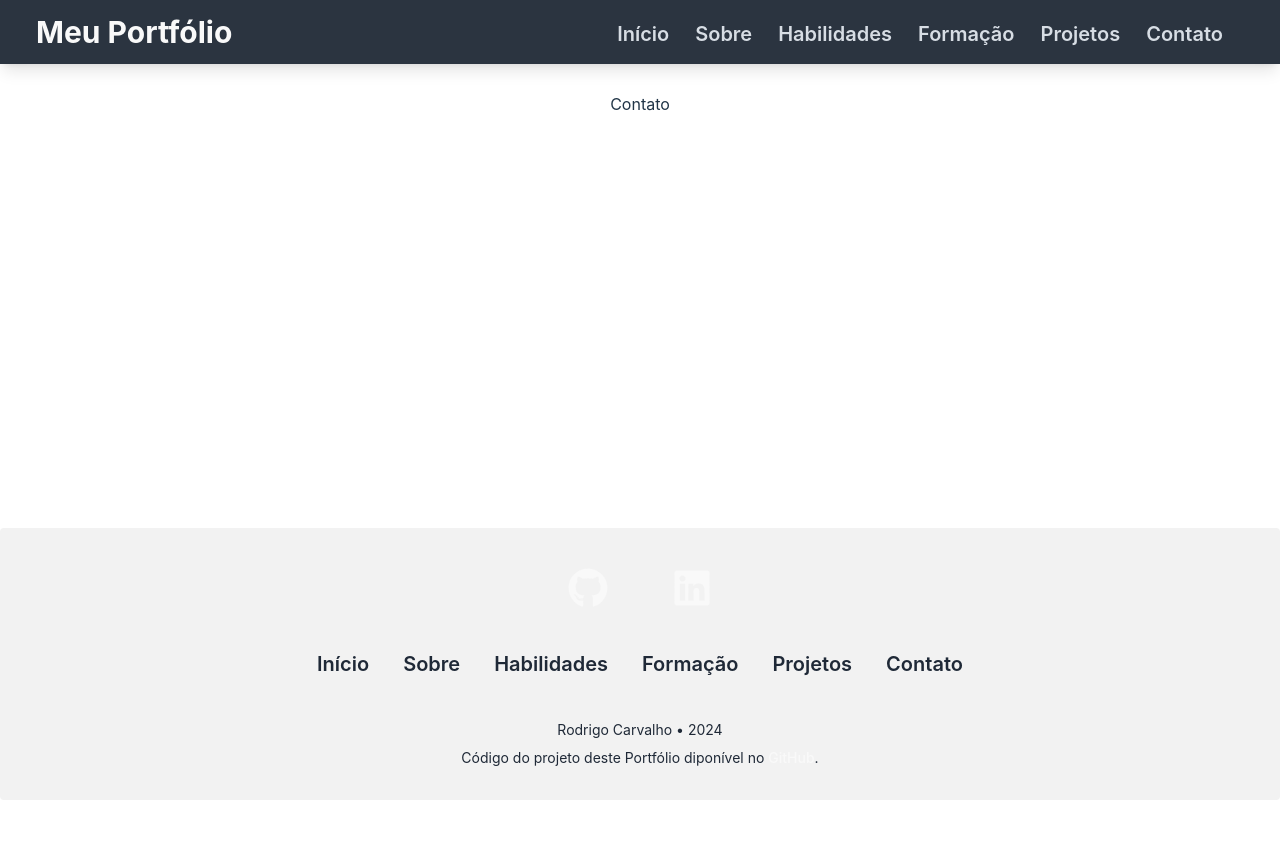
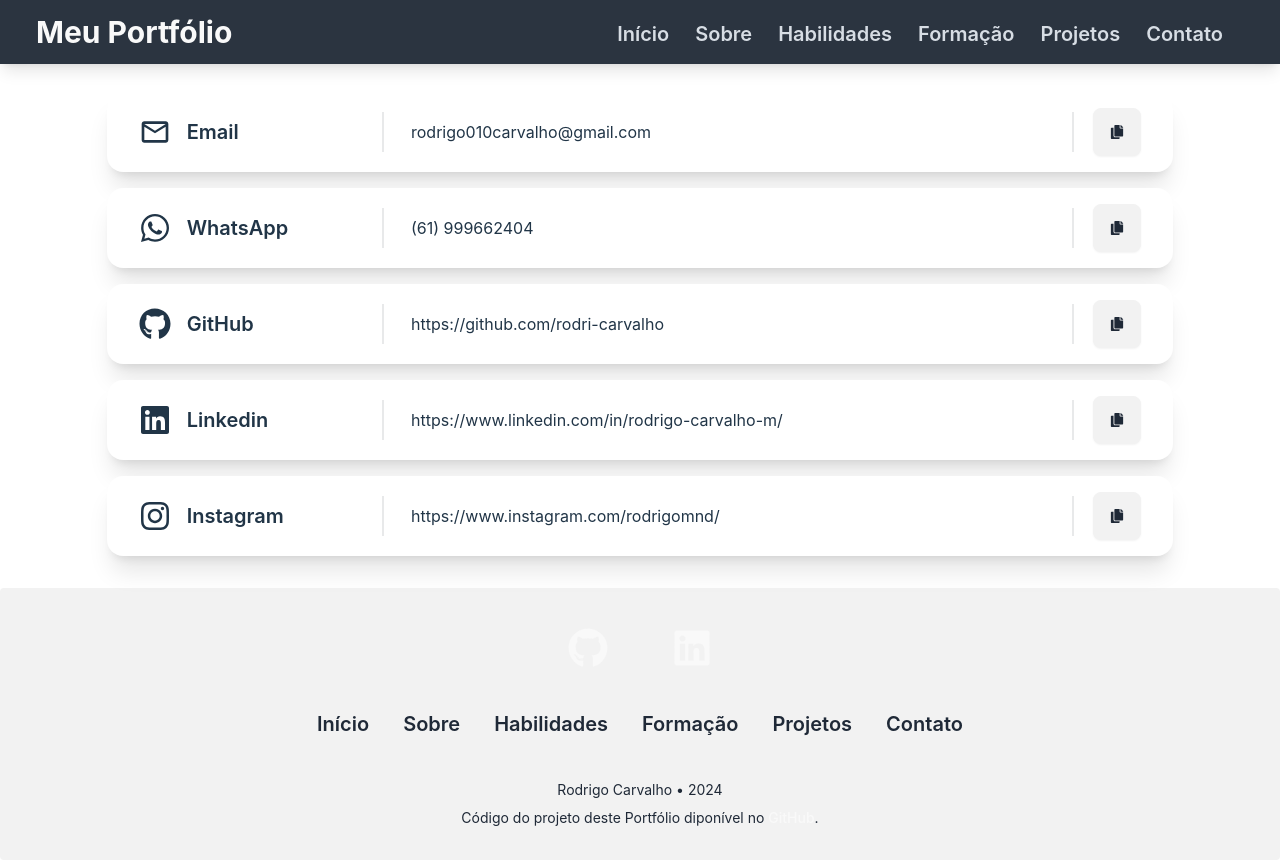
Before and after one commit to rodri-carvalho/portfolio, a React (Vite) app: page /findme in a window 1280 px wide. Before the commit the page ends 800 px from the top, so only its background shows below. Built offline with nearby package versions, Linux system fonts and the light colour scheme.

Commit message:
inicio da elaboracao da pagina contato

```diff
--- /dev/null
+++ b/src/assets/db/contact.js
@@ -0,0 +1,34 @@
+const contactInfo = [
+	{
+		id: 0,
+		iconId: 0,
+		title: "Email",
+		numberOrId: "rodrigo010carvalho@gmail.com",
+	},
+	{
+		id: 1,
+		iconId: 1,
+		title: "WhatsApp",
+		numberOrId: "(61) 999662404",
+	},
+	{
+		id: 2,
+		iconId: 2,
+		title: "GitHub",
+		numberOrId: "https://github.com/rodri-carvalho",
+	},
+	{
+		id: 3,
+		iconId: 3,
+		title: "Linkedin",
+		numberOrId: "https://www.linkedin.com/in/rodrigo-carvalho-m/",
+	},
+	{
+		id: 4,
+		iconId: 4,
+		title: "Instagram",
+		numberOrId: "https://www.instagram.com/rodrigomnd/",
+	},
+];
+
+export default contactInfo;
--- /dev/null
+++ b/src/components/general/ContactCard.jsx
@@ -0,0 +1,105 @@
+import React from "react";
+import PropTypes from "prop-types";
+import { FaWhatsapp, FaLinkedin, FaCopy, FaInstagram, FaGithub } from "react-icons/fa";
+import { MdOutlineEmail } from "react-icons/md";
+
+const iconMap = {
+	0: MdOutlineEmail,
+	1: FaWhatsapp,
+	2: FaGithub,
+	3: FaLinkedin,
+	4: FaInstagram,
+};
+
+function ContactCard({ title, numberOrId, iconId }) {
+	const IconComponent = iconMap[iconId] || (() => <div>No Icon</div>);
+
+	const copyToClipboard = async () => {
+		try {
+			const textToCopy = document.getElementById(`numberOrID-${title}`).innerText;
+			await navigator.clipboard.writeText(textToCopy);
+
+			// Create toast container
+			const toastContainer = document.createElement("div");
+			toastContainer.className = "toast toast-top toast-center";
+
+			// Create alert success
+			const alertSuccess = document.createElement("div");
+			alertSuccess.className = "alert alert-success";
+			const alertSuccessSpan = document.createElement("span");
+			alertSuccessSpan.innerText = "Contato copiado com sucesso";
+			alertSuccess.appendChild(alertSuccessSpan);
+
+			// Append alerts to toast container
+			toastContainer.appendChild(alertSuccess);
+
+			// Append toast container to body
+			document.body.appendChild(toastContainer);
+
+			// Remove toast after a few seconds
+			setTimeout(() => {
+				document.body.removeChild(toastContainer);
+			}, 3000);
+		} catch (err) {
+			console.error("Erro ao copiar: ", err);
+		}
+	};
+
+	return (
+		<div className="card bg-base-100 shadow-xl w-10/12 flex">
+			<div className="card-body flex flex-row items-center w-full py-4">
+				<div className="flex justify-between w-5/12">
+					<div className="flex items-center gap-4">
+						<IconComponent className="w-8 h-8" />
+						<h2 className="card-title">{title}</h2>
+					</div>
+					<div className="">
+						<div className="divider rotate-90 w-10"></div>
+					</div>
+				</div>
+				<div className="w-full">
+					<p id={`numberOrID-${title}`}>{numberOrId}</p>
+				</div>
+				<div className="flex">
+					<div className="flex">
+						<div className="divider rotate-90 w-10"></div>
+					</div>
+					<div className="flex w-full justify-end">
+						<div className="card-actions justify-end">
+							{" "}
+							<button className="btn" onClick={copyToClipboard}>
+								<FaCopy />{" "}
+							</button>{" "}
+						</div>
+					</div>
+				</div>
+			</div>
+		</div>
+
+		// <div className="card bg-base-100 shadow-xl w-10/12 flex">
+		// 	<div className="card-body flex flex-row items-center w-full p-4">
+		// 		<div className="flex gap-6 items-center justify-center">
+		// 			<IconComponent />
+		// 			<h2 className="card-title">{title}</h2>
+		// 		</div>
+		// 		<div className="flex w-full flex-col">
+		// 			<div className="divider rotate-90 w-10"></div>
+		// 		</div>
+		// 		<p id={`numberOrID-${title}`}>{numberOrId}</p>
+		// 		<div className="card-actions justify-end">
+		// 			<button className="btn" onClick={copyToClipboard}>
+		// 				<FaCopy />
+		// 			</button>
+		// 		</div>
+		// 	</div>
+		// </div>
+	);
+}
+
+ContactCard.propTypes = {
+	title: PropTypes.string.isRequired,
+	numberOrId: PropTypes.string.isRequired,
+	iconId: PropTypes.number.isRequired,
+};
+
+export default ContactCard;
--- a/src/pages/FindMe.jsx
+++ b/src/pages/FindMe.jsx
@@ -1,10 +1,22 @@
+import contactInfo from "../assets/db/contact";
+import ContactCard from "../components/general/ContactCard";
+
+// TODO: copy button + toast confirm
 
 function FindMe() {
-  return (
-    <div>
-      Contato
-    </div>
-  )
+	return (
+		<div className="flex flex-col gap-4 w-full items-center">
+			{contactInfo.map((contact, index) => (
+				<ContactCard
+					key={contact.id}
+					title={contact.title}
+					numberOrId={contact.numberOrId}
+					iconId={contact.iconId}
+					id={contact.id}
+				/>
+			))}
+		</div>
+	);
 }
 
-export default FindMe
+export default FindMe;
```
